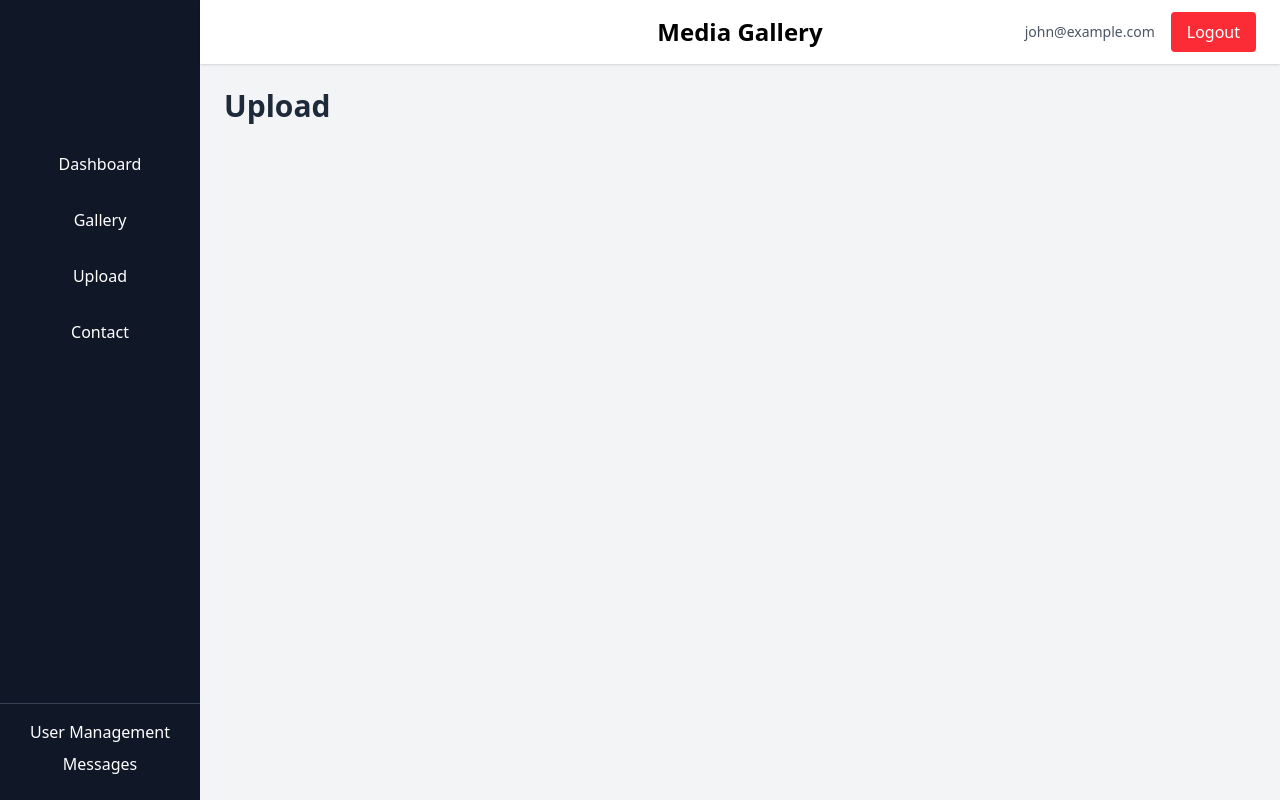
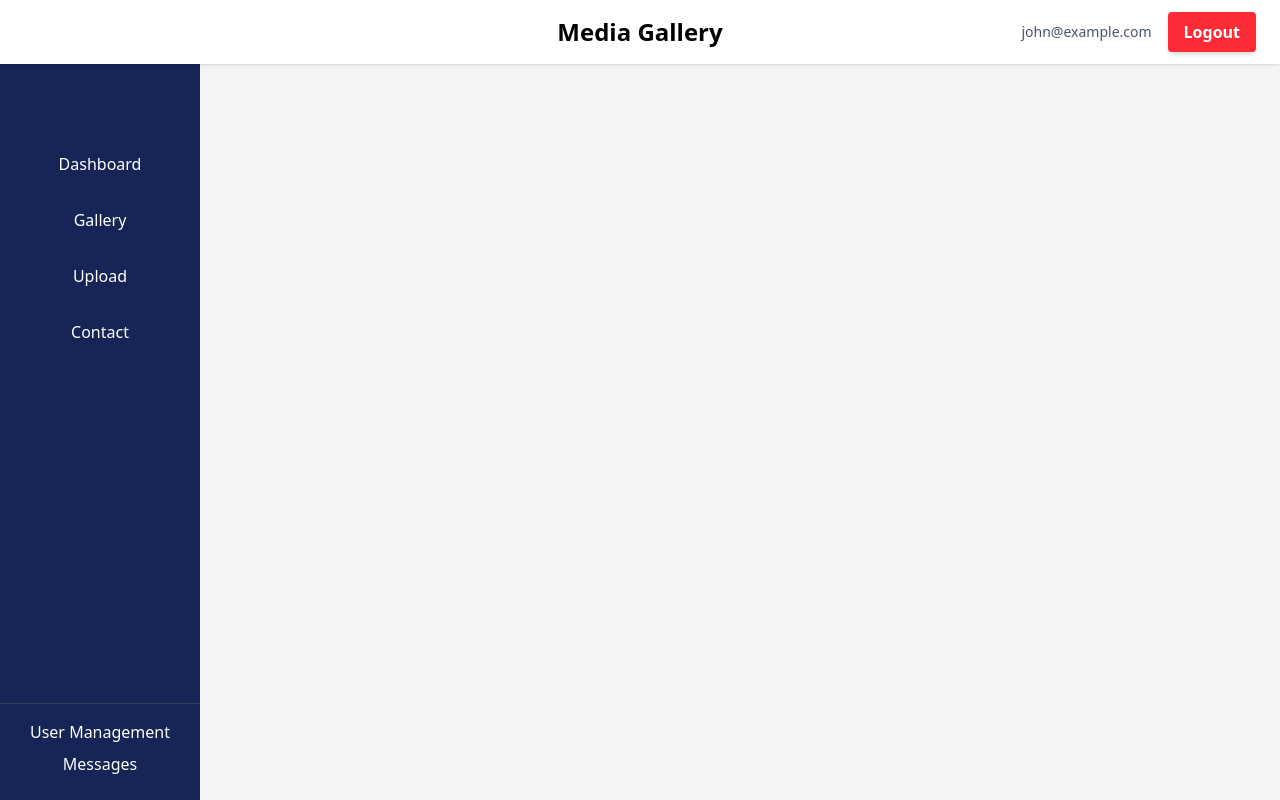
Before and after one commit to DilinaCP/Media-Gallery-Web-App, a Next.js app in the folder frontend/: page /upload in a window 1280 px wide. Built offline with nearby package versions, Linux system fonts and the light colour scheme.

Commit message:
feat: added a Button component

```diff
--- a/frontend/src/app/components/common/Button.tsx
+++ b/frontend/src/app/components/common/Button.tsx
@@ -0,0 +1,32 @@
+"use client"
+
+import React, { ButtonHTMLAttributes } from 'react';
+
+interface ButtonProps extends ButtonHTMLAttributes<HTMLButtonElement> {
+    variant?: 'primary' | 'secondary' | 'danger';
+}
+
+const Button: React.FC<ButtonProps> = ({
+    children,
+    variant = 'primary',
+    className = '',
+    ...nativeProps
+}) => {
+    const baseStyles = 'px-4 py-2 font-semibold rounded shadow-md cursor-pointer';
+    const variantStyles = {
+        primary: 'bg-blue-500 hover:bg-blue-700 text-white',
+        secondary: 'bg-green-500 hover:bg-green-700 text-white',
+        danger: 'bg-red-500 hover:bg-red-700 text-white',
+    };
+
+    return (
+        <button
+            className={`${baseStyles} ${variantStyles[variant]} ${className}`}
+            {...nativeProps}
+        >
+            {children}
+        </button>
+    );
+}
+
+export default Button;
--- a/frontend/src/app/components/common/Modal.tsx
+++ b/frontend/src/app/components/common/Modal.tsx
@@ -1,6 +1,7 @@
 "use client"
 
 import React from 'react';
+import Button from './Button'
 
 interface ModalProps {
   isOpen: boolean;
@@ -35,18 +36,17 @@ const Modal: React.FC<ModalProps> = ({
         <p className="text-gray-900 mb-6">{message}</p>
 
         <div className="flex justify-end gap-3">
-          <button
+          <Button
             onClick={onClose}
-            className="px-4 py-2 bg-blue-300 text-blue-950 rounded hover:bg-blue-500 transition-colors cursor-pointer"
           >
             {cancelText}
-          </button>
-          <button
-            onClick={onConfirm}
-            className="px-4 py-2 bg-red-600 text-white rounded hover:bg-red-800 transition-colors cursor-pointer"
+          </Button>
+          <Button
+          onClick={onConfirm}
+          variant='danger'
           >
-            {confirmText}
-          </button>
+             {confirmText}
+          </Button>
         </div>
       </div>
     </div>
--- a/frontend/src/app/components/common/Profile.tsx
+++ b/frontend/src/app/components/common/Profile.tsx
@@ -2,6 +2,7 @@
 
 import React, { useState } from 'react';
 import { userEmail, userRole } from '@/app/lib/auth';
+import Button from './Button';
 
 type Profile = {
   email: string;
@@ -55,12 +56,11 @@ export default function ProfileCard({ isModal = false, isOpen = false, onClose =
             <div className="relative bg-blue-100 rounded-xl shadow-xl max-w-md w-full mx-4 p-6 z-10">
               {profileContent}
               <div className="flex justify-end gap-3 mt-6">
-                <button
+                <Button
                   onClick={handleClose}
-                  className="px-4 py-2 bg-blue-300 text-blue-950 rounded hover:bg-blue-500 transition-colors cursor-pointer"
                 >
                   Close
-                </button>
+                </Button>
               </div>
             </div>
           </div>
--- a/frontend/src/app/components/dashboard/RecentUploads.tsx
+++ b/frontend/src/app/components/dashboard/RecentUploads.tsx
@@ -1,15 +1,23 @@
+"use client"
+
+import Button from "../common/Button";
+import { useRouter } from "next/navigation";
+
 const mockUploads = [
   { id: 1, name: "sunset.jpg", date: "2025-01-02", url: "https://images.unsplash.com/photo-1495616811223-4d98c6e9c869?w=400&h=400&fit=crop&q=80" },
   { id: 2, name: "mountain.png", date: "2025-01-04", url: "https://images.unsplash.com/photo-1506905925346-21bda4d32df4?w=400&h=400&fit=crop&q=80" },
   { id: 3, name: "cityscape.jpg", date: "2025-01-06", url: "https://images.unsplash.com/photo-1480714378408-67cf0d13bc1b?w=400&h=400&fit=crop&q=80" },
   { id: 4, name: "forest.png", date: "2025-01-08", url: "https://images.unsplash.com/photo-1441974231531-c6227db76b6e?w=400&h=400&fit=crop&q=80" },
   { id: 5, name: "beach.jpg", date: "2025-01-10", url: "https://images.unsplash.com/photo-1507525428034-b723cf961d3e?w=400&h=400&fit=crop&q=80" },
-  { id: 6, name: "aurora.png", date: "2025-01-12", url: "https://images.unsplash.com/photo-1419242902214-272b3f66ee7a?w=400&h=400&fit=crop&q=80" },
-  { id: 7, name: "ocean.jpg", date: "2025-01-14", url: "https://images.unsplash.com/photo-1505142468610-359e7d316be0?w=400&h=400&fit=crop&q=80" },
-  { id: 8, name: "desert.png", date: "2025-01-16", url: "https://images.unsplash.com/photo-1509316785289-025f5b846b35?w=400&h=400&fit=crop&q=80" },
 ];
 
 export default function RecentUploads() {
+  const router = useRouter();
+
+  const handleSeeMore = () => {
+    router.push('/gallery');
+  }
+
   return (
     <div className="bg-white rounded-xl shadow p-6">
       <h2 className="text-lg font-semibold mb-4">Recent Uploads</h2>
@@ -27,6 +35,14 @@ export default function RecentUploads() {
           </div>
         ))}
       </div>
+      <div className="mt-4 flex justify-center">
+        <Button
+          onClick={handleSeeMore}
+          variant='secondary'
+        >
+            See More
+        </Button>
+      </div>
     </div>
   );
 }
--- a/frontend/src/app/components/layout/Header.tsx
+++ b/frontend/src/app/components/layout/Header.tsx
@@ -5,6 +5,7 @@ import { useState } from 'react';
 import Modal from '../common/Modal';
 import ProfileCard from '../common/Profile';
 import { userEmail } from '@/app/lib/auth';
+import Button from '../common/Button';
 
 const Header = () => {
   const router = useRouter();
@@ -30,7 +31,7 @@ const Header = () => {
 
     return(
         <>
-        <header className="h-16 bg-white shadow flex justify-center items-center px-6 relative">
+        <header className="fixed top-0 left-0 right-0 h-16 bg-white shadow flex justify-center items-center px-6 z-50">
           <h1 className="text-2xl font-bold">Media Gallery</h1>
           <div className="flex items-center gap-4 absolute right-6">
             <button
@@ -47,12 +48,12 @@ const Header = () => {
               />
             )}
 
-            <button
-              className="bg-red-500 text-white px-4 py-2 rounded hover:bg-red-600 cursor-pointer"
+            <Button
               onClick={handleLogoutClick}
+              variant='danger'
             >
               Logout
-            </button>
+            </Button>
           </div>
         </header>
 
--- a/frontend/src/app/components/layout/Sidebar.tsx
+++ b/frontend/src/app/components/layout/Sidebar.tsx
@@ -5,9 +5,9 @@ import Link from "next/link";
 const Sidebar = () => {
   return (
     <div>
-      <div className="min-h-screen">
+      <div className="min-h-screen fixed">
         <div className="flex-1 flex flex-col">
-          <aside className="w-50 bg-gray-900 text-white p-6 flex flex-col min-h-screen items-center">
+          <aside className="w-50 bg-blue-950 text-white p-6 flex flex-col min-h-screen items-center">
             <nav className="flex flex-1/5 flex-col gap-8 justify-start pt-32 text-center">
             <Link href="/dashboard" className="hover:text-blue-400">Dashboard</Link>
             <Link href="/gallery" className="hover:text-blue-400">Gallery</Link>
--- a/frontend/src/app/dashboard/page.tsx
+++ b/frontend/src/app/dashboard/page.tsx
@@ -5,17 +5,14 @@ import RecentUploads from "../components/dashboard/RecentUploads";
 
 const Dashboard = () => {
     return (
-        <div className="flex flex-col gap-8">
-
+        <div className="flex flex-col gap-8 pt-16 pl-56 min-h-screen bg-gray-50">
             <section className="grid grid-cols-1 sm:grid-cols-2 lg:grid-cols-4 gap-6">
                 <StatsCard title="Total Uploads" value={128} />
                 <StatsCard title="Storage Used" value="2.4 GB" />
                 <StatsCard title="Messages" value={32} />
                 <StatsCard title="Tags" value={15} />
             </section>
-
             <RecentUploads />
-
         </div>
     );
 }
```
Also changed, not shown: frontend/src/app/gallery/page.tsx (+33 -2 lines). Lines whose indentation alone changed are shown as unchanged.
